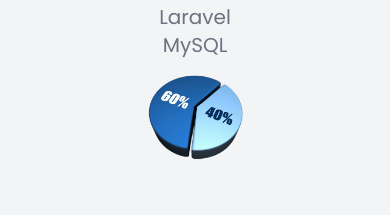
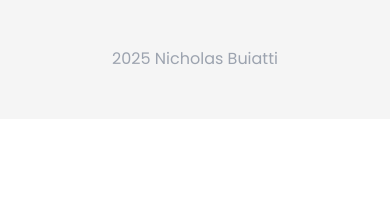
Before and after one commit to NicholasBuiatti/Portfolio-React.js-NOBack, a React (Vite) app: page /about in a window 390 px wide. Shown: the part 2065-2280 px from the top of the page. After the commit the page ends 2184 px from the top, so only its background shows below. Built offline with nearby package versions, Linux system fonts and the light colour scheme.

Commit message:
Nascoste le immagini di about per viste piccole

```diff
--- a/src/pages/About.jsx
+++ b/src/pages/About.jsx
@@ -97,7 +97,7 @@
   });
 
   return (
-    <div className="flex flex-wrap px-10" ref={ref}>
+    <div className="hidden md:flex md:flex-wrap px-10" ref={ref}>
       {Image?.map((img, idx) => (
         <motion.div
           key={img.alt}
@@ -131,7 +131,7 @@
           <li>MySQL</li>
         </ul>
       </div>
-      <div className="mx-auto w-1/2 order-3 md:order-2">
+      <div className="hidden md:block mx-auto md:w-1/2 order-3 md:order-2">
         <img src={Torta60} alt="Torta 40-60" className="w-full h-auto" />
       </div>
       <div className="w-full md:w-1/4 text-center md:text-end order-1 md:order-3 mb-3 md:mb-0">
--- a/src/pages/ContactMe.jsx
+++ b/src/pages/ContactMe.jsx
@@ -164,7 +164,7 @@
         transition={{ duration: 0.3 }}
       />
       <motion.span
-        className={`text-sm w-[3rem] ml-5 transition-colors duration-300 ${textColor}`}
+        className={`text-sm w-[3rem] ml-3 transition-colors duration-300 ${textColor}`}
         variants={{
           hover: { color: hoverTextColor },
         }}
```
